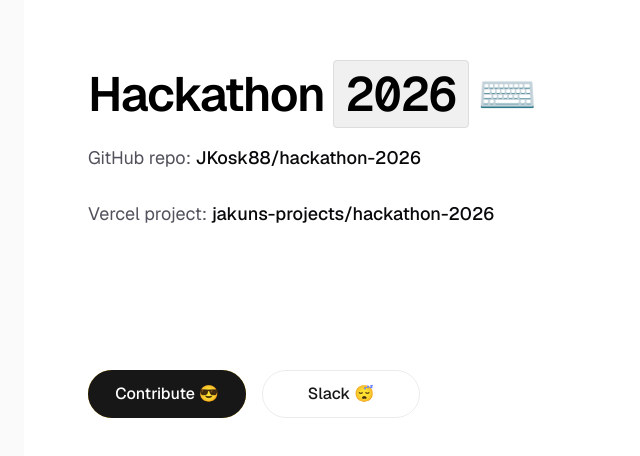
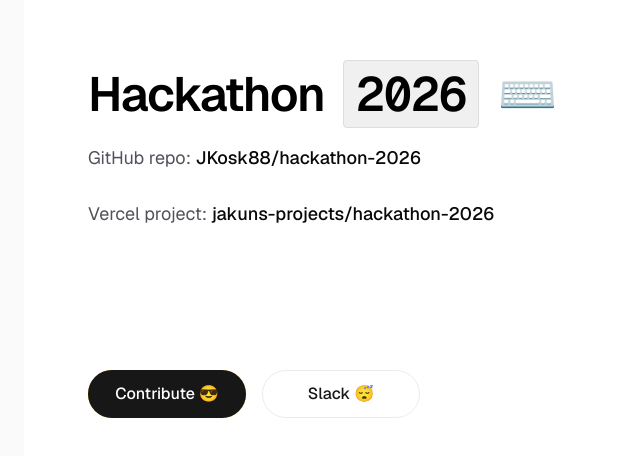
Before and after one commit to JKosk88/hackathon-2026, a Next.js app: page / in a window 1280 px wide. Shown: the part 254-710 px from the top of the page, without its empty margins (232-872 px from the left). Built offline with nearby package versions, Linux system fonts and the light colour scheme.

Commit message:
Fix header text

```diff
--- a/app/page.tsx
+++ b/app/page.tsx
@@ -13,11 +13,11 @@
           priority
         />
         <div className="flex flex-col items-center gap-6 text-center sm:items-start sm:text-left">
-          <h1 className="max-w-xs text-5xl font-semibold leading-10 tracking-tight text-black dark:text-zinc-50">
-            Hackathon
+          <h1 className="text-5xl font-semibold leading-10 tracking-tight text-black dark:text-zinc-50">
+            Hackathon{" "}
             <code className="rounded bg-black/[.06] px-3 py-0.5 mx-2 font-mono text-5xl dark:bg-white/[.08] border border-black/[.08] dark:border-white/[.145]">
               2026
-            </code>
+            </code>{" "}
             ⌨️
           </h1>
           <p className="max-w-md text-lg leading-8 text-zinc-600 dark:text-zinc-400">
```
